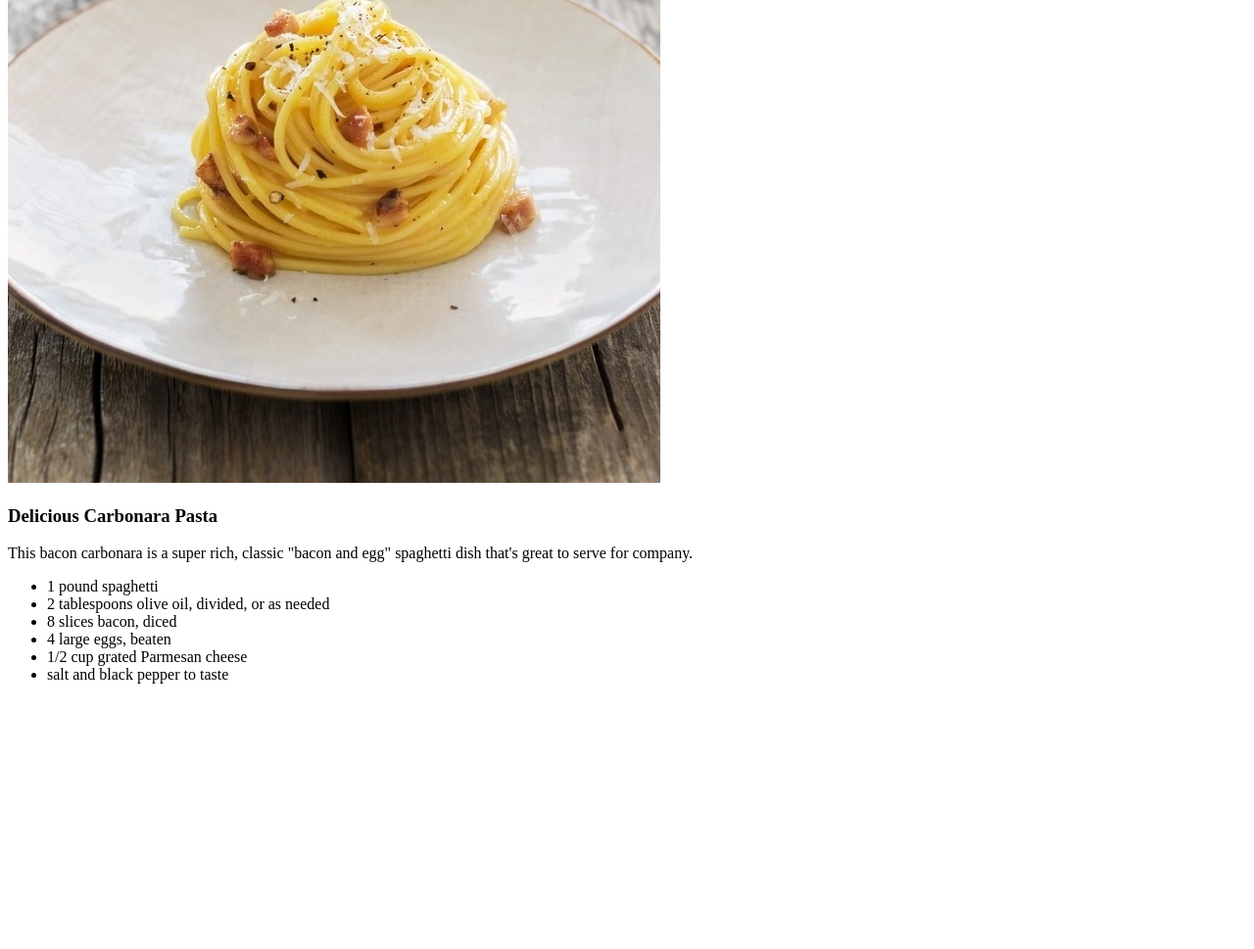
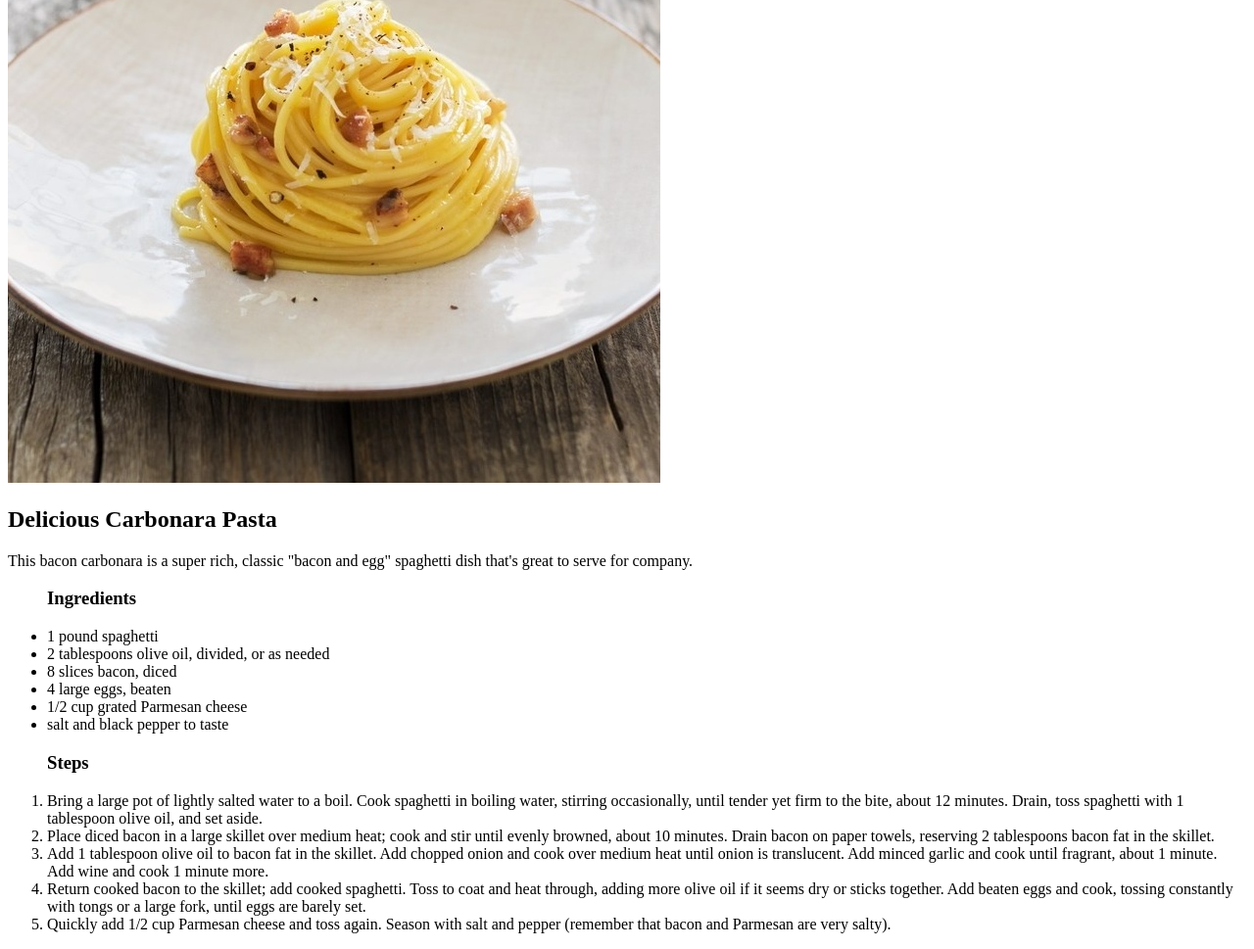
Before and after one commit to Pedrolmf9/odin-recipes, a plain HTML site: page recipes/carbonara.html in a window 1280 px wide. Shown: the part 476-1445 px from the top of the page at 98% size. Before the commit the page ends 1190 px from the top, so only its background shows below. Drawn offline with Linux system fonts and the light colour scheme.

Commit message:
Add ordered list of steps to carbonara recipe page

```diff
--- a/recipes/carbonara.html
+++ b/recipes/carbonara.html
@@ -9,9 +9,10 @@
 <body>
     <h1>Carbonara</h1>
     <img src="../images/carbonara.jpg" alt="Pasta carbonara image">
-    <h3>Delicious Carbonara Pasta</h3>
+    <h2>Delicious Carbonara Pasta</h2>
     <p>This bacon carbonara is a super rich, classic "bacon and egg" spaghetti dish that's great to serve for company.</p>
     <ul>
+        <h3>Ingredients</h3>
         <li>1 pound spaghetti</li>
         <li>2 tablespoons olive oil, divided, or as needed</li>
         <li>8 slices bacon, diced</li>
@@ -19,5 +20,13 @@
         <li>1/2 cup grated Parmesan cheese</li>
         <li>salt and black pepper to taste</li>
     </ul>
+    <ol>
+        <h3>Steps</h3>
+        <li>Bring a large pot of lightly salted water to a boil. Cook spaghetti in boiling water, stirring occasionally, until tender yet firm to the bite, about 12 minutes. Drain, toss spaghetti with 1 tablespoon olive oil, and set aside.</li>
+        <li>Place diced bacon in a large skillet over medium heat; cook and stir until evenly browned, about 10 minutes. Drain bacon on paper towels, reserving 2 tablespoons bacon fat in the skillet.</li>
+        <li>Add 1 tablespoon olive oil to bacon fat in the skillet. Add chopped onion and cook over medium heat until onion is translucent. Add minced garlic and cook until fragrant, about 1 minute. Add wine and cook 1 minute more.</li>
+        <li>Return cooked bacon to the skillet; add cooked spaghetti. Toss to coat and heat through, adding more olive oil if it seems dry or sticks together. Add beaten eggs and cook, tossing constantly with tongs or a large fork, until eggs are barely set.</li>
+        <li>Quickly add 1/2 cup Parmesan cheese and toss again. Season with salt and pepper (remember that bacon and Parmesan are very salty).</li>
+    </ol>
 </body>
 </html>
```
